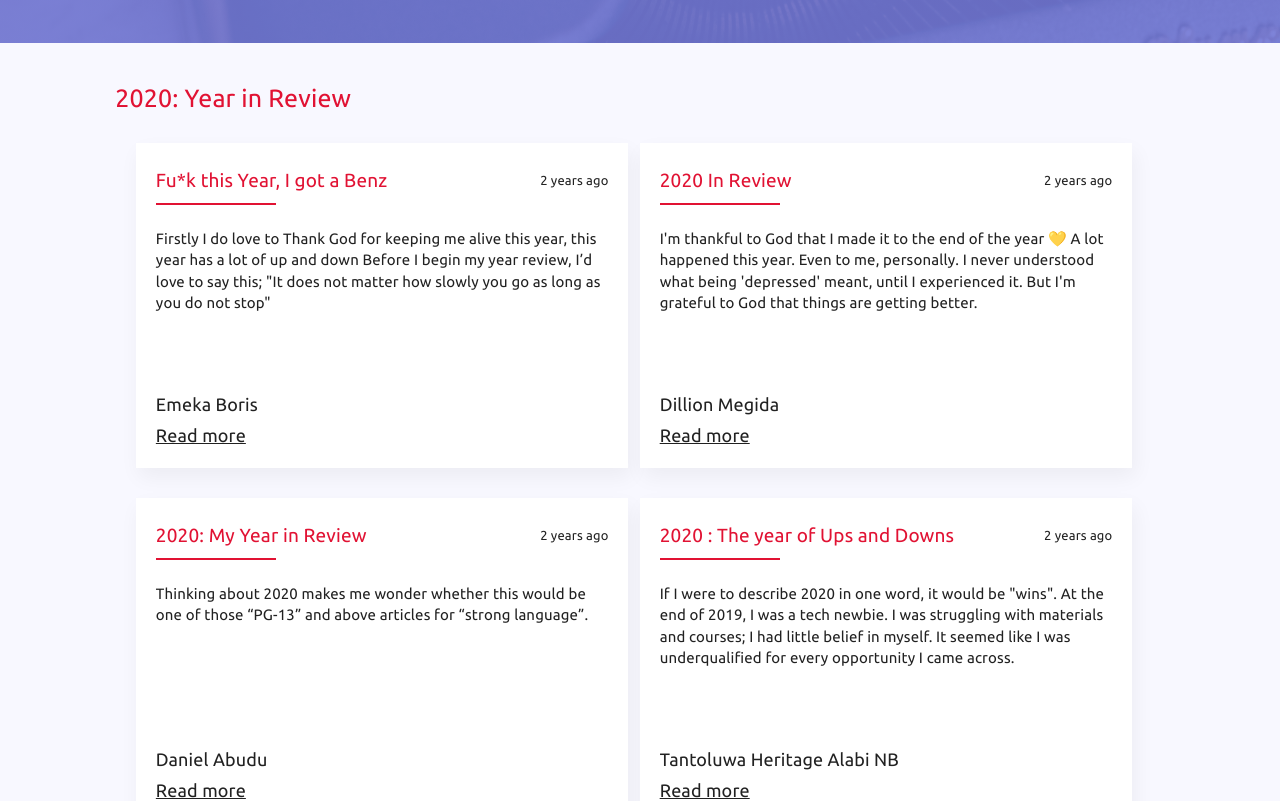
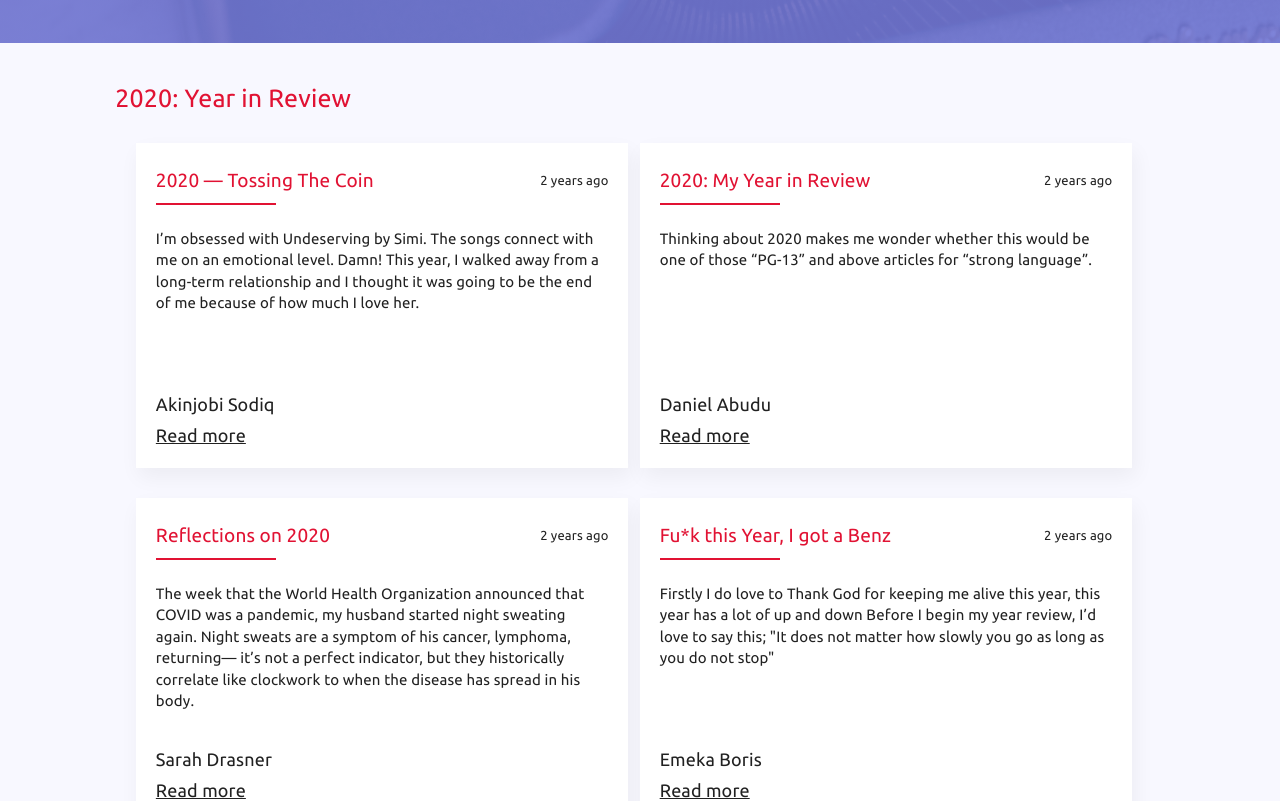
Before and after one commit to kaf-lamed-beyt/year-in-review, a Next.js app: page / in a window 1280 px wide. Shown: the part 600-1401 px from the top of the page. Built offline with nearby package versions, Linux system fonts and the light colour scheme.

Commit message:
issue #2:add shuffle function

```diff
--- a/src/container/content/index.js
+++ b/src/container/content/index.js
@@ -8,7 +8,23 @@ const Content = () => {
   // gets the index that is generated randomly
   // and renders it in the DOM
   // the useEffect hook)
-  const shuffledPosts = articles.sort(() => Math.random() - 0.5)
+  const shuffle = (arr) => {
+    const indexA = Math.round(Math.random() * (arr.length - 1))
+    const indexB = Math.round(Math.random() * (arr.length - 1))
+
+    const arrValue = arr[indexA]
+    arr[indexA] = arr[indexB]
+    arr[indexB] = arrValue
+
+    return arr
+  }
+
+  const shuffleArr = (arr) => {
+    for (let index = 0; index < arr.length; index++) {
+      shuffle(arr)
+    }
+    return arr
+  }
 
   return (
     <section className={contentStyle.content}>
@@ -16,8 +32,7 @@ const Content = () => {
         <p className={contentStyle.title}>2020: Year in Review</p>
         <Grid container>
           <div className={contentStyle.cardZone}>
-            {shuffledPosts &&
-              articles.map((article, index) => {
+            {shuffleArr(articles).map((article, index) => {
               return (
                 <Grid item xs={12} md={6} key={index}>
                   <Card>
```
Lines whose indentation alone changed are shown as unchanged.
